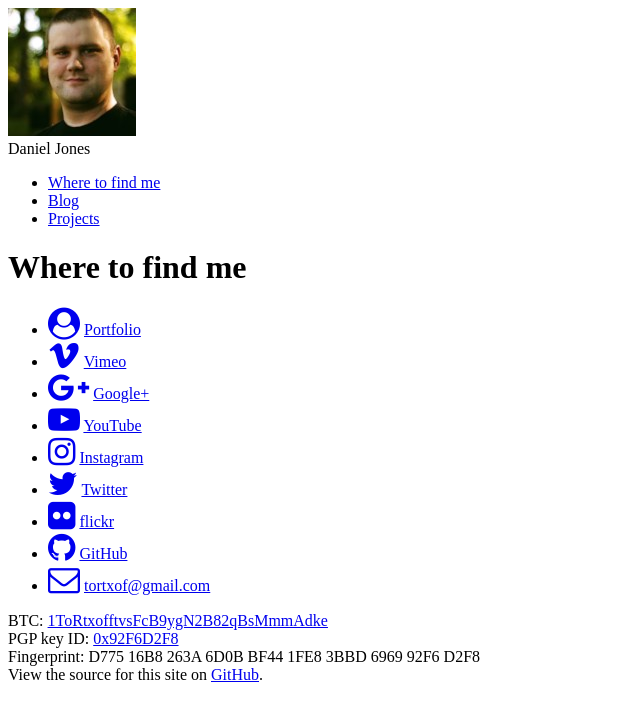
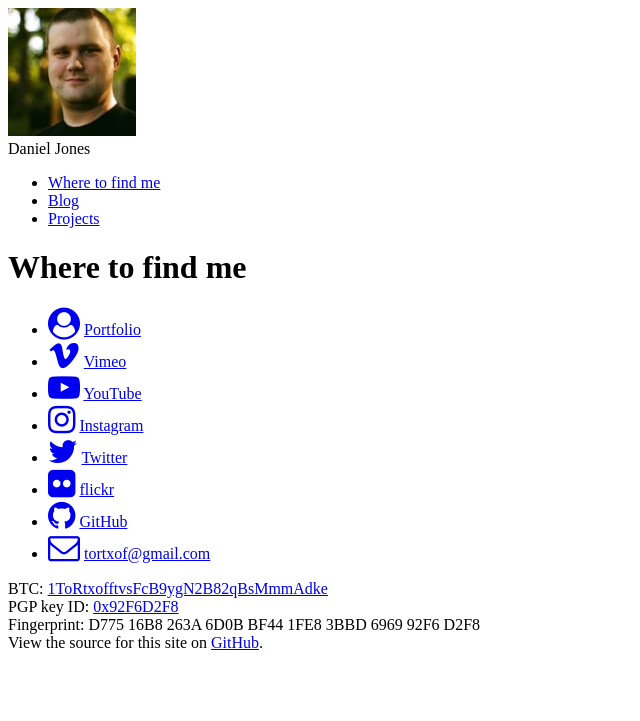
Before and after one commit to tortxof/djones.co-www, a Jekyll site: the page built from src/index.html, in a window 1280 px wide. Shown: the top 721 px of the page, without its empty margins (0-640 px from the left). Built offline with Jekyll 4.4.1, drawn with Linux system fonts in a browser that asks for light colours; a style sheet for code colours, icons or effects is not loaded.

Commit message:
Giving up on google plus
Link has been 404 for a long time now. Don't know what happened to profile.

```diff
--- a/src/_data/wtfm.yml
+++ b/src/_data/wtfm.yml
@@ -6,10 +6,6 @@
   icon: vimeo
   text: Vimeo
   url: "http://www.vimeo.com/tortxof"
--
-  icon: google-plus
-  text: Google+
-  url: "https://plus.google.com/+DanielJones-tortxof"
 -
   icon: youtube-play
   text: YouTube
```
